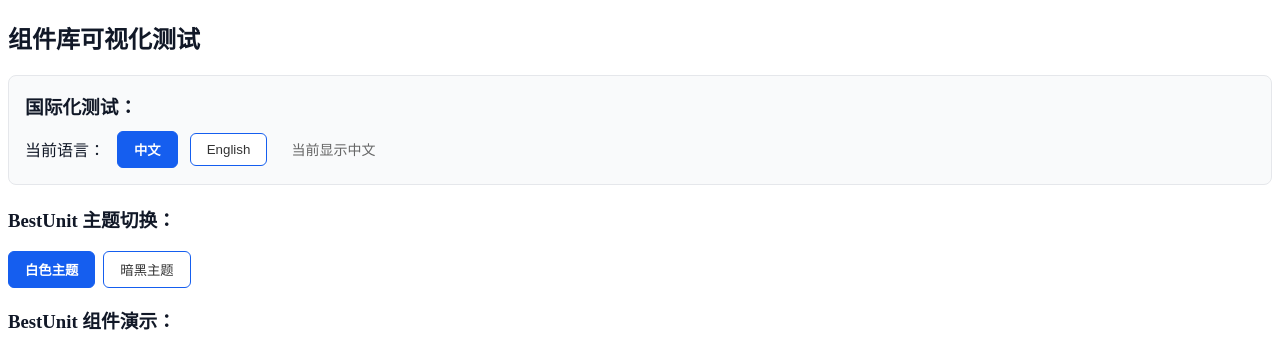
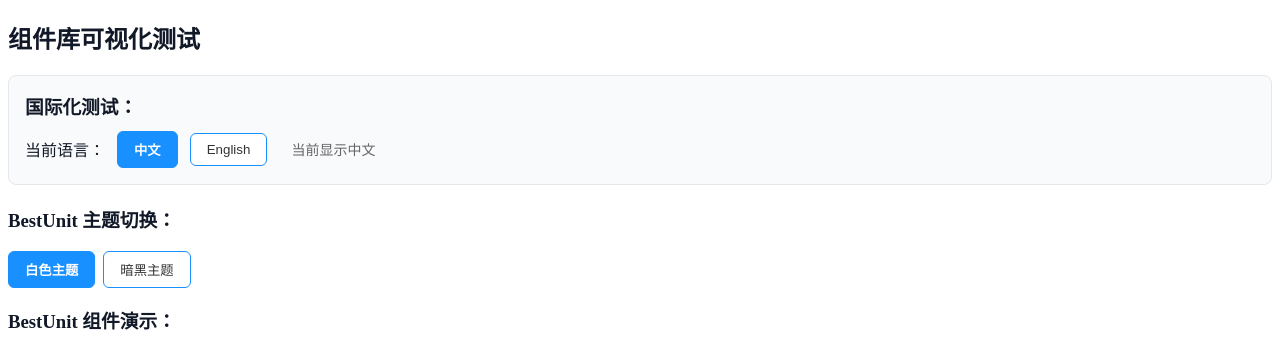
Before and after one commit to xiao-hei2627/best-unit, a Preact app: page / in a window 1280 px wide. Shown: the top 338 px of the page. Built offline with nearby package versions, Linux system fonts and the light colour scheme; no server answers; what preact-custom-element would draw is missing.

Commit message:
按钮颜色update

```diff
--- a/package.json
+++ b/package.json
@@ -1,7 +1,7 @@
 {
   "name": "best-unit",
   "private": false,
-  "version": "0.0.39",
+  "version": "0.0.41",
   "type": "module",
   "main": "dist/best-unit.cjs",
   "module": "dist/best-unit.js",
--- a/src/components/business/recharge-sdk/components/Button.tsx
+++ b/src/components/business/recharge-sdk/components/Button.tsx
@@ -15,7 +15,7 @@ export function ThemedButton({ onClick, color, children }: ButtonProps) {
   const whiteTheme = fundUnitParams.theme === Theme.WHITE;
   const style = whiteTheme
     ? {
-        background: color || "#155EEF",
+        background: color || "#1890ff",
         color: "#fff",
         border: "none",
         borderRadius: 6,
--- a/src/components/business/recharge-sdk/components/OfflineTransferForm.tsx
+++ b/src/components/business/recharge-sdk/components/OfflineTransferForm.tsx
@@ -107,7 +107,7 @@ export const OfflineTransferForm: FunctionalComponent<
           cursor: "pointer",
         },
         buttonSubmit: {
-          background: "#155EEF",
+          background: "#1890ff",
           color: "#fff",
           border: "none",
           borderRadius: 6,
--- a/src/components/business/recharge-sdk/components/OnlineRechargeForm.tsx
+++ b/src/components/business/recharge-sdk/components/OnlineRechargeForm.tsx
@@ -83,7 +83,7 @@ export const OnlineRechargeForm: FunctionalComponent<
           cursor: "pointer",
         },
         buttonSubmit: {
-          background: "#155EEF",
+          background: "#1890ff",
           color: "#fff",
           border: "none",
           borderRadius: 6,
@@ -207,7 +207,7 @@ export const OnlineRechargeForm: FunctionalComponent<
       };
   const buttonSubmitStyle = whiteTheme
     ? {
-        background: "#155EEF",
+        background: "#1890ff",
         color: "#fff",
         border: "none",
         borderRadius: 6,
--- a/src/components/business/recharge-sdk/components/Recharge.tsx
+++ b/src/components/business/recharge-sdk/components/Recharge.tsx
@@ -142,7 +142,7 @@ export function Recharge({ visible, onClose, onSubmit }: ModalFormProps) {
         tabBtn: (active: boolean, left: boolean) => ({
           flex: 1,
           background: active ? "#fff" : "#F7F8FA",
-          color: active ? "#155EEF" : "#222",
+          color: active ? "#1890ff" : "#222",
           border: "none",
           borderRadius: left ? "8px 0 0 8px" : "0 8px 8px 0",
           fontWeight: active ? 600 : 400,
--- a/src/components/business/statistical-balance/index.tsx
+++ b/src/components/business/statistical-balance/index.tsx
@@ -119,7 +119,7 @@ function StatisticalBalance(props: { popoverPosition?: PopoverPosition }) {
     details: [
       { label: t("真实金额"), value: 0, color: "#15b36b", dot: "#15b36b" },
       { label: t("冻结金额"), value: 0, color: "#f59e0b", dot: "#f59e0b" },
-      { label: t("总可用"), value: 0, color: "#155EEF", dot: "#15b36b" },
+      { label: t("总可用"), value: 0, color: "#1890ff", dot: "#15b36b" },
     ],
   });
 
@@ -149,7 +149,7 @@ function StatisticalBalance(props: { popoverPosition?: PopoverPosition }) {
             {
               label: t("总可用"),
               value: balance.availableAmount,
-              color: "#155EEF",
+              color: "#1890ff",
               dot: "#15b36b",
             },
           ],
--- a/src/demo/App.tsx
+++ b/src/demo/App.tsx
@@ -84,13 +84,13 @@ export default function DemoApp() {
               padding: "8px 16px",
               backgroundColor:
                 currentLocale === "zh"
-                  ? "#155EEF"
+                  ? "#1890ff"
                   : isDark
                   ? "#23262F"
                   : "#fff",
               color:
                 currentLocale === "zh" ? "#fff" : isDark ? "#F5F6FA" : "#333",
-              border: "1px solid #155EEF",
+              border: "1px solid #1890ff",
               borderRadius: 6,
               cursor: "pointer",
               fontWeight: currentLocale === "zh" ? "bold" : "normal",
@@ -104,13 +104,13 @@ export default function DemoApp() {
               padding: "8px 16px",
               backgroundColor:
                 currentLocale === "en"
-                  ? "#155EEF"
+                  ? "#1890ff"
                   : isDark
                   ? "#23262F"
                   : "#fff",
               color:
                 currentLocale === "en" ? "#fff" : isDark ? "#F5F6FA" : "#333",
-              border: "1px solid #155EEF",
+              border: "1px solid #1890ff",
               borderRadius: 6,
               cursor: "pointer",
               fontWeight: currentLocale === "en" ? "bold" : "normal",
@@ -142,7 +142,7 @@ export default function DemoApp() {
             padding: "8px 16px",
             backgroundColor:
               currentTheme === Theme.WHITE
-                ? "#155EEF"
+                ? "#1890ff"
                 : isDark
                 ? "#23262F"
                 : "#fff",
@@ -152,7 +152,7 @@ export default function DemoApp() {
                 : isDark
                 ? "#F5F6FA"
                 : "#333",
-            border: "1px solid #155EEF",
+            border: "1px solid #1890ff",
             borderRadius: 6,
             cursor: "pointer",
             fontWeight: currentTheme === Theme.WHITE ? "bold" : "normal",
@@ -167,7 +167,7 @@ export default function DemoApp() {
             padding: "8px 16px",
             backgroundColor:
               currentTheme === Theme.DARK
-                ? "#155EEF"
+                ? "#1890ff"
                 : isDark
                 ? "#23262F"
                 : "#fff",
@@ -177,7 +177,7 @@ export default function DemoApp() {
                 : isDark
                 ? "#F5F6FA"
                 : "#333",
-            border: "1px solid #155EEF",
+            border: "1px solid #1890ff",
             borderRadius: 6,
             cursor: "pointer",
             fontWeight: currentTheme === Theme.DARK ? "bold" : "normal",
```
Also changed, not shown: 1 other file (tests, documents, lock files or other folders).
